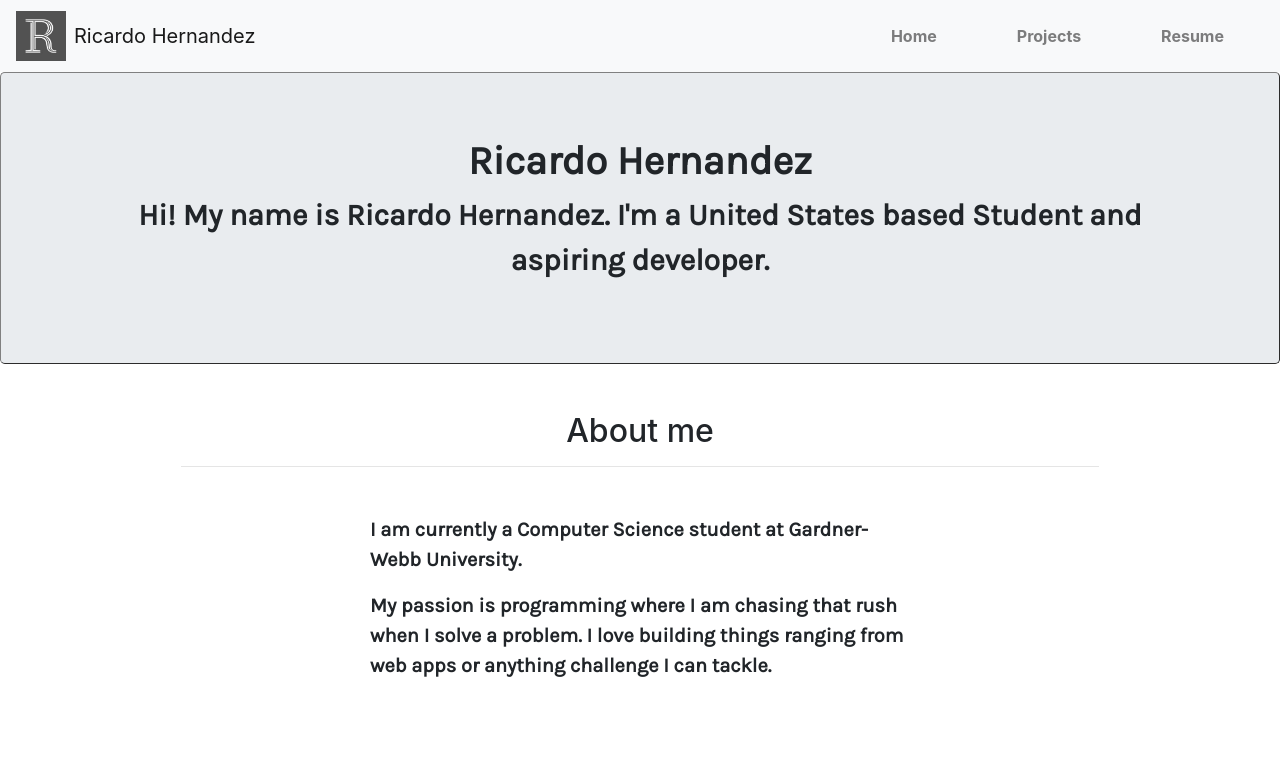
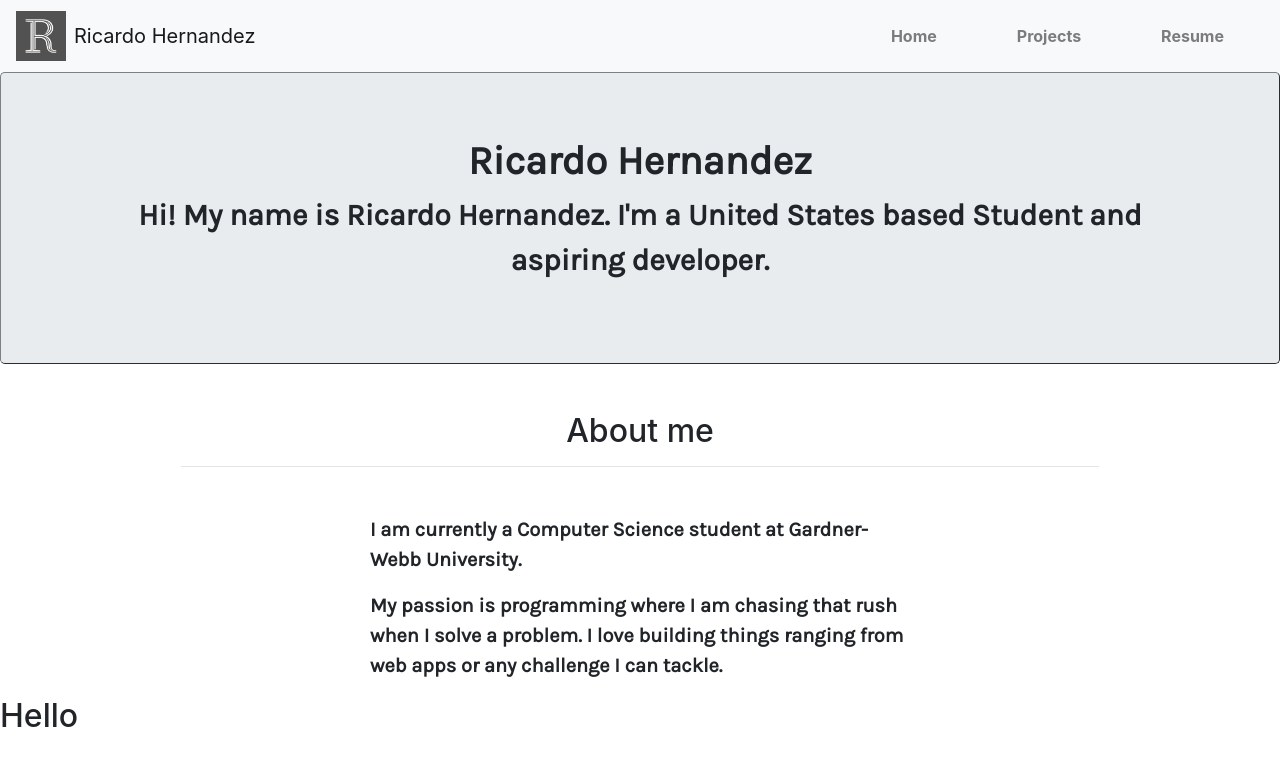
Before and after one commit to ricardoh19/Portfolio, a React (Create React App) app: page / in a window 1280 px wide. Shown: the top 766 px of the page. Built offline with nearby package versions, Linux system fonts and the light colour scheme.

Commit message:
Edited Home page

```diff
--- a/src/App.js
+++ b/src/App.js
@@ -17,6 +17,7 @@ class App extends Component {
         <Route exact path='/' component={Home} />
         <Route path='/projects' component={Projects} />
         <Route path="/resume" component={Resume} />
+        <Footer />
       </Router>
 
      );
--- a/src/components/Home/home.jsx
+++ b/src/components/Home/home.jsx
@@ -19,7 +19,7 @@ class Home extends Component {
                     <div className="row">
                         <div className="col-md-6 offset-md-3">
                             <p>I am currently a Computer Science student at Gardner-Webb University.</p>
-                            <p>My passion is programming where I am chasing that rush when I solve a problem. I love building things ranging from web apps or anything challenge I can tackle. </p>
+                            <p>My passion is programming where I am chasing that rush when I solve a problem. I love building things ranging from web apps or any challenge I can tackle. </p>
                         </div>
                     </div>
                     </div>
```
